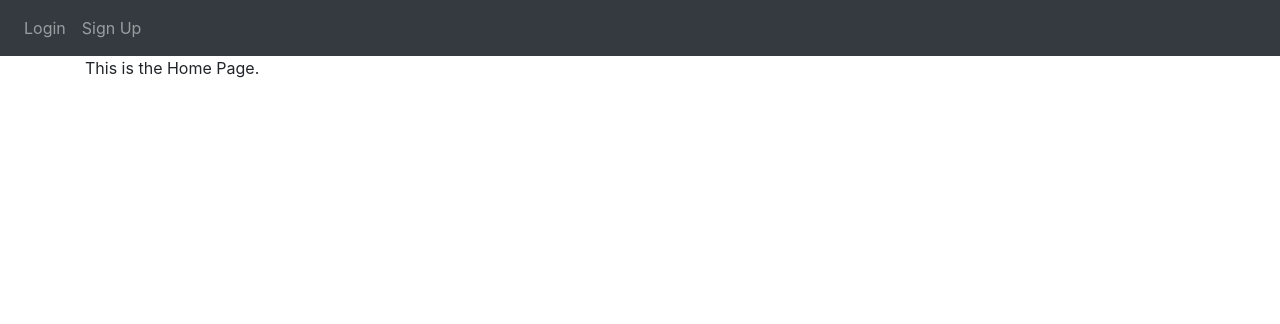
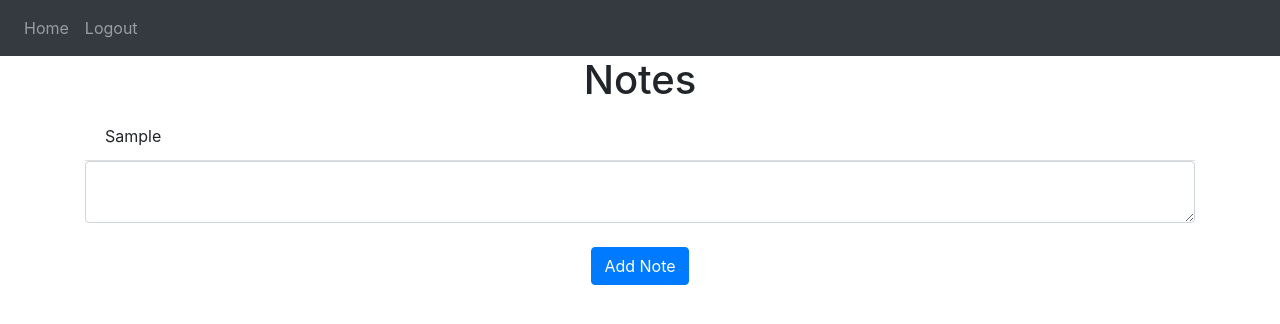
Before and after one commit to AnawaratneMANA/PYTHON-HTTP-WEB, a Flask app: template website/templates/home.html in a window 1280 px wide. Shown: the top 324 px of the page. Run offline with Flask 2, Linux system fonts and the light colour scheme; the template is opened without the code that fills it: values that come from a table or form of the project are taken from there, others are empty; tables that the repository leaves empty hold one stand-in row (values such as "Sample post"); some libraries are stand-ins or nearby versions.

Commit message:
Note created and Inserted to the database.

```diff
--- a/website/templates/home.html
+++ b/website/templates/home.html
@@ -1,5 +1,21 @@
 {% extends "base.html" %}{% block title %} Changed {% endblock %}
 
 {% block content %}
-    This is the Home Page.
+    <h1 align="center">Notes</h1>
+    <ul class="list-group list-group-flush" id="notes">
+        {% for note in user.notes %}
+            <li class="list-group-item">{{note.data}}</li>
+        {% endfor %}
+    </ul>
+    <form method="POST">
+        <textarea
+            name="note"
+            id="note"
+            class="form-control">
+        </textarea>
+        <div align="center">
+            <br/>
+            <button type="submit" class="btn btn-primary">Add Note</button>
+        </div>
+    </form>
 {% endblock %}
```
Also changed, not shown: website/views.py (+12 -2 lines).
